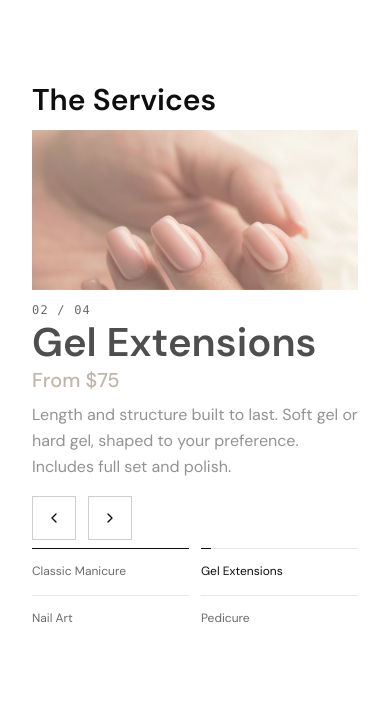
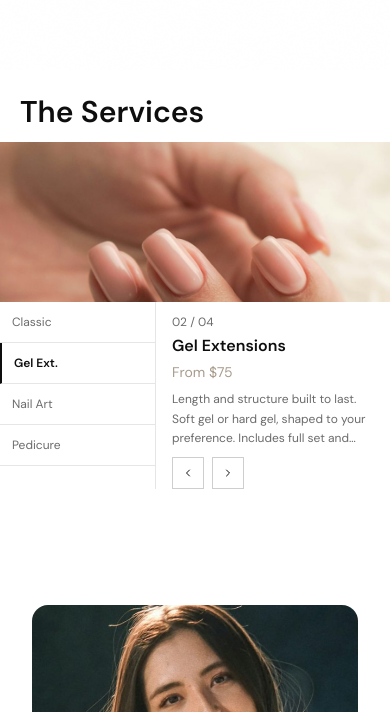
Before and after one commit to MMNovk/talim-studio, a Next.js app: page /work/vela-nails in a window 390 px wide. Shown: the part 774-1486 px from the top of the page. Built offline with nearby package versions, Linux system fonts and the light colour scheme.

Commit message:
Hide old mobile grid/thumbnails so new lg:hidden card layout renders cleanly
https://claude.ai/code/session_01BZs3vXE8AXrAK3dBxqQ3L2

```diff
--- a/components/ui/elegant-carousel.tsx
+++ b/components/ui/elegant-carousel.tsx
@@ -104,8 +104,77 @@ export default function VelaCarousel() {
       onTouchMove={handleTouchMove}
       onTouchEnd={handleTouchEnd}
     >
+      {/* ===== MOBILE LAYOUT — lg:hidden ===== */}
+      <div className="lg:hidden">
+        {/* Heading */}
+        <h2 className="text-3xl font-semibold text-ink px-5 pt-6 pb-3">The Services</h2>
+
+        {/* Full-width image */}
+        <div className="relative w-full h-[160px] overflow-hidden">
+          <Image
+            src={slide.imageUrl}
+            alt={slide.title}
+            fill
+            sizes="100vw"
+            className="object-cover"
+          />
+        </div>
+
+        {/* Two-column row */}
+        <div className="flex pb-5">
+          {/* Left 40% — tab buttons */}
+          <div className="w-[40%] flex flex-col border-r border-ink/10">
+            {VELA_SLIDES.map((s, i) => (
+              <button
+                key={i}
+                onClick={() => { setCurrentIndex(i); setProgress(0) }}
+                className={`text-xs text-left py-3 border-b border-ink/10 w-full pl-3 ${
+                  i === currentIndex
+                    ? 'font-bold text-ink border-l-2'
+                    : 'text-[#6B6B6B]'
+                }`}
+                style={i === currentIndex ? { borderLeftColor: '#0e0e0e' } : undefined}
+                aria-label={`Go to ${s.title}`}
+              >
+                {(['Classic', 'Gel Ext.', 'Nail Art', 'Pedicure'] as const)[i]}
+              </button>
+            ))}
+          </div>
+
+          {/* Right 60% — active service details */}
+          <div className="w-[60%] pl-4 pr-5 pt-3 flex flex-col">
+            <span className="text-xs mb-1" style={{ color: '#6B6B6B' }}>
+              {String(currentIndex + 1).padStart(2, '0')} / {String(VELA_SLIDES.length).padStart(2, '0')}
+            </span>
+            <p className="font-bold text-base text-ink mb-1">{slide.title}</p>
+            <p className="text-sm mb-2" style={{ color: slide.accent }}>{slide.subtitle}</p>
+            <p className="text-xs leading-relaxed line-clamp-3" style={{ color: '#6B6B6B' }}>{slide.description}</p>
+            <div className="flex gap-2 mt-2">
+              <button
+                onClick={goPrev}
+                className="w-8 h-8 border border-ink/20 flex items-center justify-center"
+                aria-label="Previous"
+              >
+                <svg width="12" height="12" viewBox="0 0 24 24" fill="none" stroke="currentColor" strokeWidth="2" strokeLinecap="round" strokeLinejoin="round">
+                  <path d="M15 18l-6-6 6-6" />
+                </svg>
+              </button>
+              <button
+                onClick={goNext}
+                className="w-8 h-8 border border-ink/20 flex items-center justify-center"
+                aria-label="Next"
+              >
+                <svg width="12" height="12" viewBox="0 0 24 24" fill="none" stroke="currentColor" strokeWidth="2" strokeLinecap="round" strokeLinejoin="round">
+                  <path d="M9 18l6-6-6-6" />
+                </svg>
+              </button>
+            </div>
+          </div>
+        </div>
+      </div>
+
       {/* Main layout */}
-      <div className="max-w-3xl mx-auto px-8 md:px-14 lg:px-20 grid grid-cols-1 lg:grid-cols-2 gap-12 items-center pt-16 pb-12 max-md:gap-3 max-md:pt-3 max-md:pb-2">
+      <div className="max-lg:hidden max-w-3xl mx-auto px-8 md:px-14 lg:px-20 grid grid-cols-1 lg:grid-cols-2 gap-12 items-center pt-16 pb-12">
 
         {/* Mobile-only heading — order-0 so it appears above the image on mobile */}
         <div className="lg:hidden order-[0]">
@@ -180,7 +249,7 @@ export default function VelaCarousel() {
       </div>
 
       {/* Thumbnail nav */}
-      <div className="max-w-3xl mx-auto px-8 md:px-14 lg:px-20 pb-8 flex gap-6 overflow-x-auto max-md:flex-wrap max-md:gap-3 max-md:overflow-x-visible">
+      <div className="max-lg:hidden max-w-3xl mx-auto px-8 md:px-14 lg:px-20 pb-8 flex gap-6 overflow-x-auto">
         {VELA_SLIDES.map((s, i) => (
           <button
             key={i}
```
